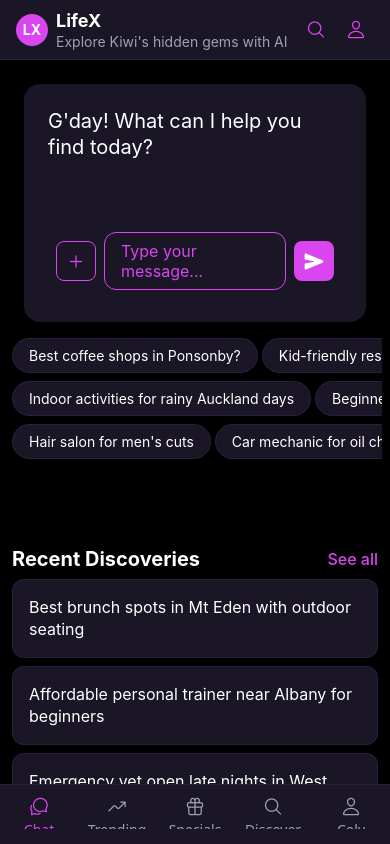
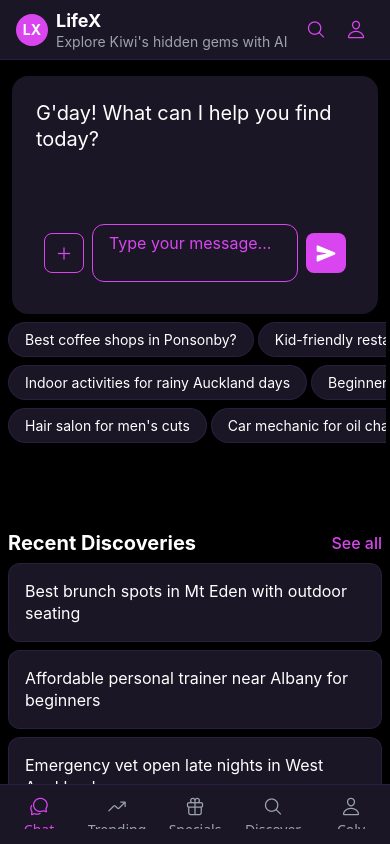
Before and after one commit to David-DaweiMa/lifex-mobile-prod, a React Native app: screen /Chat in a window 390 px wide. Built offline with nearby package versions, Linux system fonts and the light colour scheme.

Commit message:
Increase container width for greeting and chat dialog, making input boxes wider

```diff
--- a/src/screens/ChatScreen.tsx
+++ b/src/screens/ChatScreen.tsx
@@ -186,7 +186,7 @@
     },
     messagesContainer: {
       flex: 1,
-      padding: spacing.md,
+      padding: spacing.sm,
       backgroundColor: colors.background,
     },
     messageContainer: {
@@ -300,7 +300,7 @@
       color: colors.text,
     },
     inputContainer: {
-      padding: spacing.md,
+      padding: spacing.sm,
       backgroundColor: colors.background,
       borderTopWidth: 1,
       borderTopColor: colors.border,
@@ -313,7 +313,7 @@
     // Main landing page styles - based on the image design
     mainContent: {
       flex: 1,
-      paddingHorizontal: spacing.sm,
+      paddingHorizontal: spacing.xs,
       paddingVertical: spacing.sm,
     },
     heroSection: {
@@ -471,7 +471,7 @@
     mainContainer: {
       backgroundColor: '#1A1625',
       borderRadius: borderRadius.xl,
-      margin: spacing.md,
+      margin: spacing.sm,
       padding: spacing.lg,
       shadowColor: '#000',
       shadowOffset: {
```
